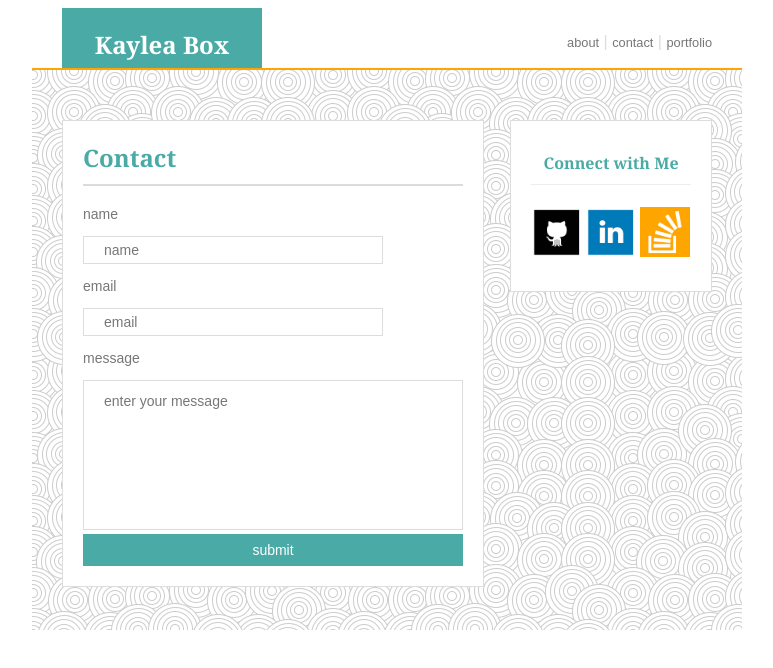
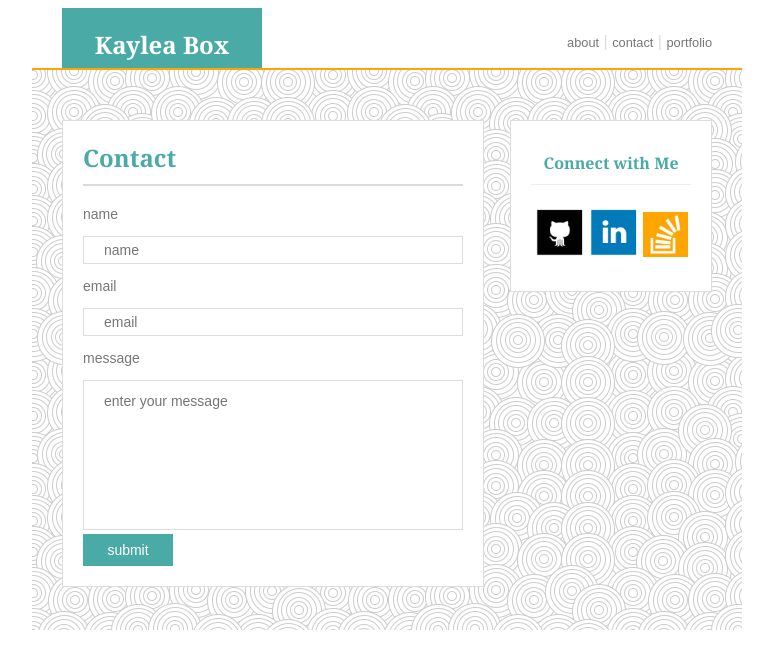
Before and after one commit to kayleabox/Basic-Portfolio, a plain HTML site: page contact.html in a window 1280 px wide. Shown: the whole page, without its empty margins (101-874 px from the left). Drawn offline with Linux system fonts and the light colour scheme.

Commit message:
updated links and buttons in html and css files

```diff
--- a/contact.html
+++ b/contact.html
@@ -15,9 +15,9 @@
 		</header>
 		<section class="navigationBar">
 			<nav>
-				<a href="file:///C:/Users/kaylea/Documents/utcodebootcamp/homework/hw1/Basic-Portfolio/index.html">about</a> |
-				<a href="file:///C:/Users/kaylea/Documents/utcodebootcamp/homework/hw1/Basic-Portfolio/contact.html#">contact</a> |
-				<a href="file:///C:/Users/kaylea/Documents/utcodebootcamp/homework/hw1/Basic-Portfolio/portfolio.html">portfolio</a>
+				<a href="file:///C:/Users/kaylea/Documents/utcodebootcamp/homework/hw1/Basic-Portfolio/index.html" target="_blank">about</a> |
+				<a href="file:///C:/Users/kaylea/Documents/utcodebootcamp/homework/hw1/Basic-Portfolio/contact.html#" target="_blank">contact</a> |
+				<a href="file:///C:/Users/kaylea/Documents/utcodebootcamp/homework/hw1/Basic-Portfolio/portfolio.html" target="_blank">portfolio</a>
 			</nav>
 		</section>
 	</section>
@@ -29,15 +29,15 @@
 				<form action="/action_page.php">
 					<div>
 						<p>name</p>
-						<p><input type="text" name="name" value="name"></p>
+						<p><input type="text" name="name" placeholder="name"></p>
 					</div>
 					<div>
 						<p>email</p>
-						<p><input type="text" email="email" value="email"></p>
+						<p><input type="text" email="email" placeholder="email"></p>
 					</div>
 					<div>
 						<p>message</p>
-						<textarea>enter your message</textarea>
+						<textarea placeholder="enter your message"></textarea>
 					<div>
 						<button class="button" type="button">submit</button>
 					</div>
@@ -47,9 +47,9 @@
 
 			<section id="connect">
 				<h4>Connect with Me</h4>
-				<a href="https://github.com/kayleabox"><img class="linkimg" src="github.png"></a>
-				<a href="https://www.linkedin.com/in/kaylea-box-04256a70/"><img class="linkimg" src="linkedin.png"></a>
-				<a href="http://stackoverflow.com/users/7747802/kayleabox"><img class="linkimg" src="stackoverflow.png"></a>
+				<a href="https://github.com/kayleabox" target="_blank"><img class="linkimg" src="github.png" alt="github icon"></a>
+				<a href="https://www.linkedin.com/in/kaylea-box-04256a70/" target="_blank"><img class="linkimg" src="linkedin.png" alt="linkedin icon"></a>
+				<a href="http://stackoverflow.com/users/7747802/kayleabox" target="_blank"><img class="linkimg" src="stackoverflow.png" alt="stackoverflow icon" style="width:45px !important"></a>
 			</section>
 		</div>
 	</div>
--- a/style.css
+++ b/style.css
@@ -57,7 +57,7 @@ textarea{
 }
 
 .button{
-	width: 100%;
+	width: 90px;
 	background-color: #4aaaa5;
 	color:white;
 	font-family:'Arial', 'Helvetica Neue', Helvetica, sans-serif;
@@ -135,7 +135,7 @@ textarea{
 }
 
 input[type=text]{
-	width:300px;
+	width:380px;
 	height:auto;
 	box-sizing: border-box;
 	background-color: white;
```
Also changed, not shown: index.html (+6 -6 lines), portfolio.html (+3 -3 lines).
